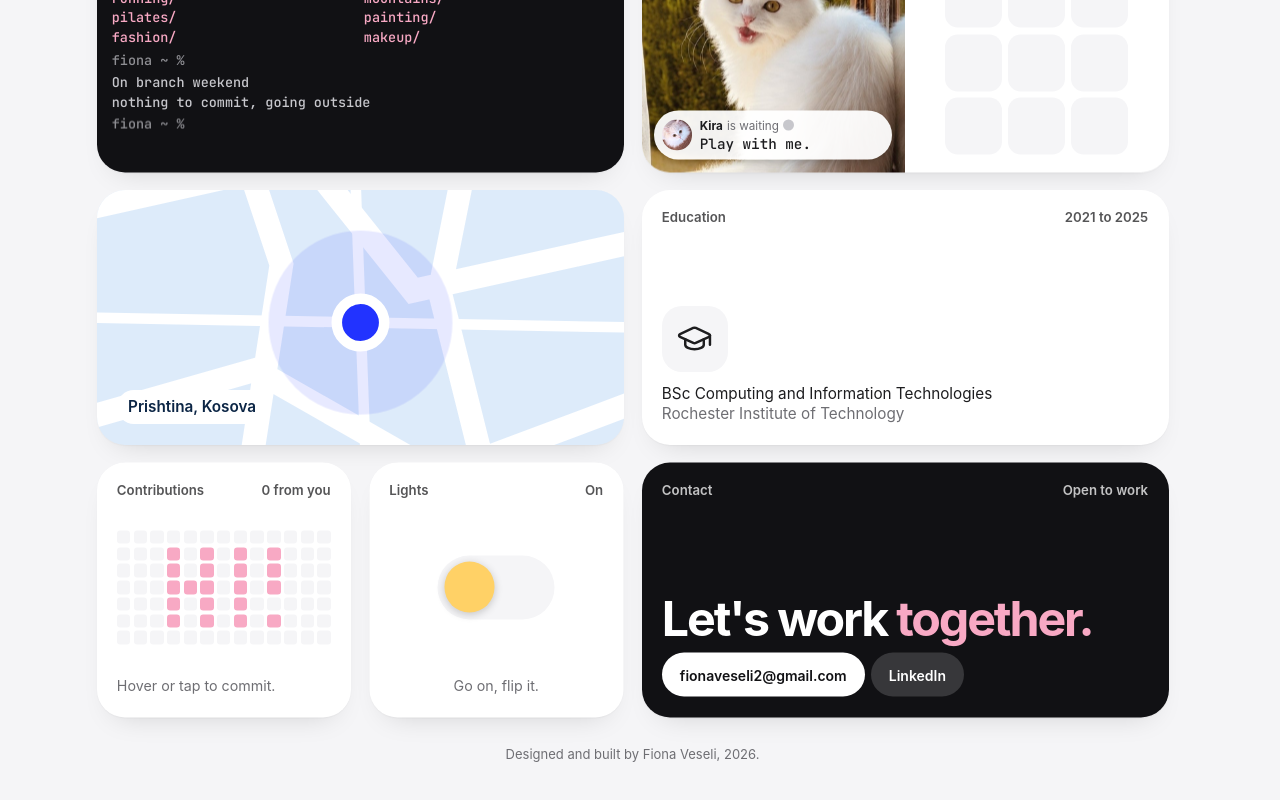
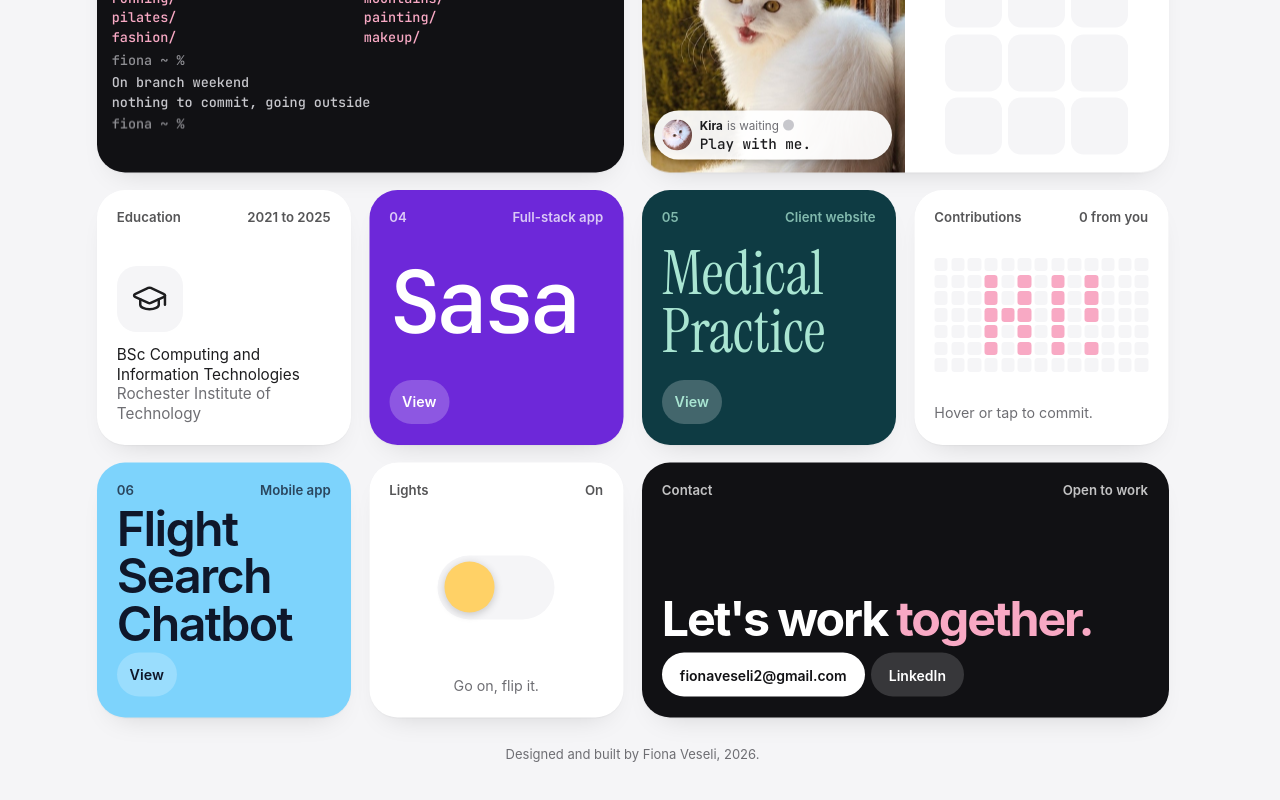
Before and after one commit to fionaveseli/portfolio-2026, a Next.js app: page / in a window 1280 px wide. Shown: the part 994-1794 px from the top of the page. Built offline with nearby package versions, Linux system fonts and the light colour scheme.

Commit message:
Bring back the medical practice site and the flight search chatbot

```diff
--- a/src/content/grid.ts
+++ b/src/content/grid.ts
@@ -25,10 +25,12 @@ const tiles = [
   { id: "blue-bamboo", span: 1, category: "work" },
   { id: "terminal", span: 2, category: "about" },
   { id: "kira", span: 2, category: "play" },
-  { id: "map", span: 2, category: "about" },
-  { id: "education", span: 2, category: "about" },
+  { id: "map", span: 1, category: "about" },
+  { id: "education", span: 1, category: "about" },
   { id: "sasa", span: 1, category: "work" },
+  { id: "medical-practice", span: 1, category: "work" },
   { id: "contributions", span: 1, category: "play" },
+  { id: "flight-search-chatbot", span: 1, category: "work" },
   { id: "lights", span: 1, category: "play" },
   { id: "contact", span: 2, category: "about" },
 ] as const satisfies readonly GridItem[];
--- a/src/content/projects.ts
+++ b/src/content/projects.ts
@@ -106,6 +106,41 @@ export const projects = [
     stack: "Next.js, TypeScript, Zustand, TailwindCSS, Node.js",
     link: { label: "View on GitHub", href: "https://github.com/fionaveseli/sasa" },
   },
+  {
+    slug: "medical-practice",
+    title: "Medical practice",
+    kind: "Client website",
+    tone: { bg: "#0E3B43", fg: "#A9E5D2" },
+    wordmark: {
+      text: "Medical Practice",
+      family: "serif",
+      weight: 400,
+      size: 24,
+      leading: 0.95,
+    },
+    summary: "A website for a private medical practice.",
+    highlights: ["Built in Next.js and TailwindCSS."],
+    role: "Frontend",
+    stack: "Next.js, TailwindCSS",
+  },
+  {
+    slug: "flight-search-chatbot",
+    title: "Flight Search Chatbot",
+    kind: "Mobile app",
+    tone: { bg: "#7DD3FC", fg: "#0F172A" },
+    wordmark: {
+      text: "Flight Search Chatbot",
+      family: "sans",
+      weight: 600,
+      size: 19,
+      leading: 0.98,
+      tracking: -0.035,
+    },
+    summary: "A mobile chatbot that helps you search for flights by just asking.",
+    highlights: ["A React Native app talking to a Node.js backend."],
+    role: "Development",
+    stack: "React Native, Node.js",
+  },
 ] as const satisfies readonly Project[];
 
 /** "01", "02" … from a project's position in the list. */
```
